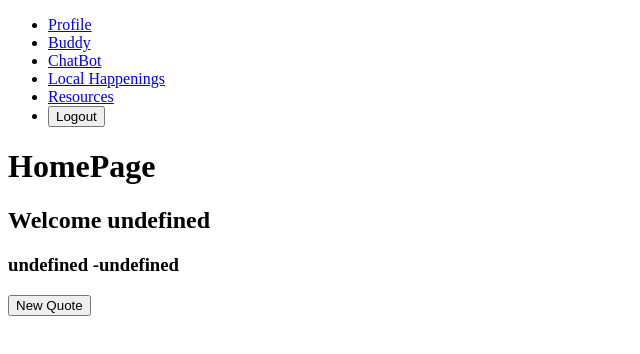
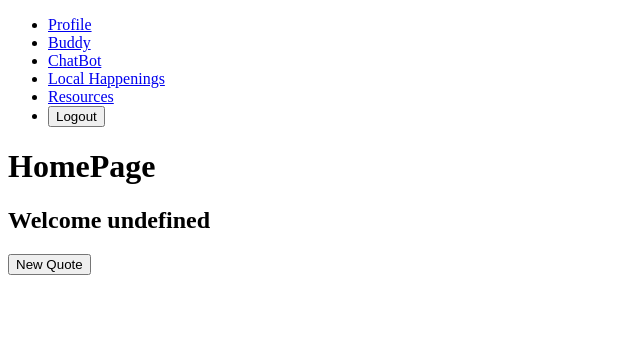
Before and after one commit to The-KPCP-Hotel/griefbuddy, a React app: page /home in a window 1280 px wide. Shown: the top 354 px of the page, without its empty margins (0-640 px from the left). Built offline with nearby package versions, Linux system fonts and the light colour scheme; no server answers; the HTML template or start-up script is replaced by a standard one.

Commit message:
quote does not render undefined

```diff
--- a/src/components/HomeComponents/Quote.tsx
+++ b/src/components/HomeComponents/Quote.tsx
@@ -22,9 +22,10 @@ function Quote() {
   useEffect(() => {
     getQuote();
   }, []);
+
   return (
     <>
-      <h3>{`${quote.quote} -${quote.author}`}</h3>
+      {(quote.quote) ? <h3>{`${quote.quote} -${quote.author}`}</h3> : <div />}
       <button type="button" onClick={getQuote}>New Quote</button>
     </>
   );
--- /dev/null
+++ b/src/components/Loading.tsx
@@ -0,0 +1,6 @@
+// this is currently an unused file
+import React = require('react');
+
+export default function Loading() {
+  return <h3>Loading</h3>;
+}
```
